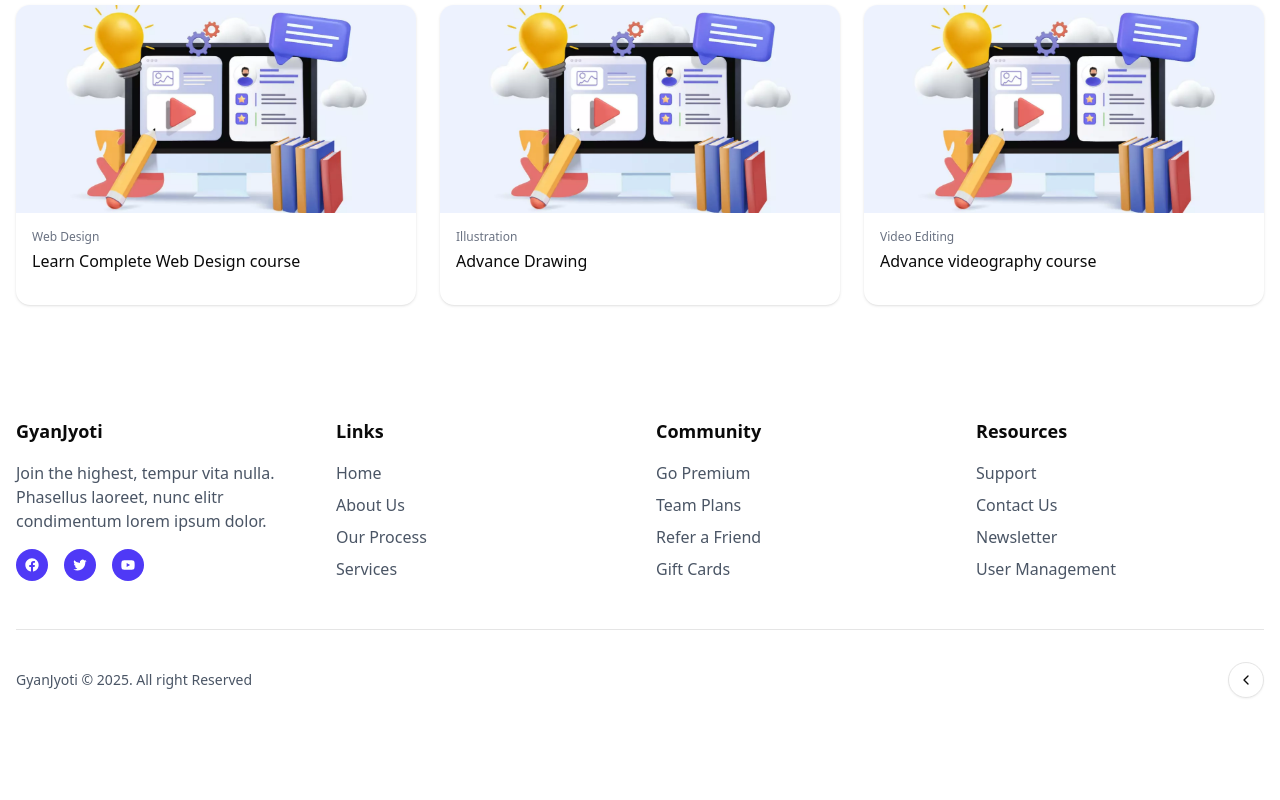
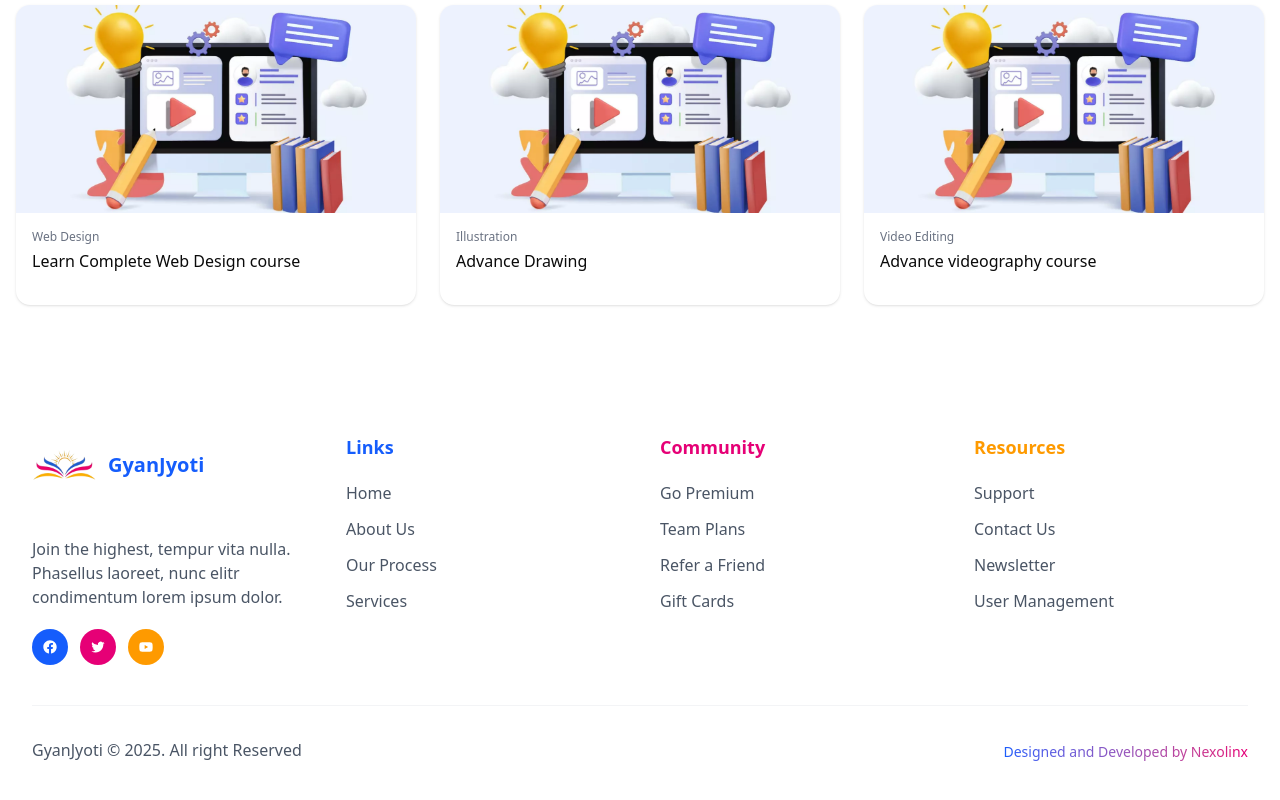
Before and after one commit to devshad7/gyanjyoti_v2, a Next.js app: page /1 in a window 1280 px wide. Shown: the part 551-1351 px from the top of the page. Before the commit the page ends 1297 px from the top, so only its background shows below. Built offline with nearby package versions, Linux system fonts and the light colour scheme; no server answers.

Commit message:
[FIXED]: Deployment error

```diff
--- a/src/components/layout/Categories.tsx
+++ b/src/components/layout/Categories.tsx
@@ -1,10 +1,10 @@
 import React from "react";
 import {
-  BarChart2,
   BookOpen,
   DollarSign,
-  MessageSquare,
   User,
+  Globe,
+  Atom,
 } from "lucide-react";
 import CategoryCard from "../ui/categoryCard";
 
@@ -21,43 +21,43 @@ const Categories = () => {
           <CategoryCard
             icon={<BookOpen className="w-6 h-6 text-indigo-600" />}
             title="General Stream Class 8-10"
-            url="/courses/design-and-development"
+            url="/courses"
             count="25+ courses available"
             bgColor="bg-blue-50"
           />
           <CategoryCard
-            icon={<MessageSquare className="w-6 h-6" />}
+            icon={<BookOpen className="w-6 h-6" />}
             title="Technical Stream CLass 9-10"
-            url="/courses/marketing-and-communication"
+            url="/courses"
             count="30+ courses available"
             bgColor="bg-indigo-50"
           />
           <CategoryCard
-            icon={<BarChart2 className="w-6 h-6 text-orange-600" />}
-            title="Digital Marketing"
-            url="/courses/digital-marketing"
-            count="150+ courses available"
+            icon={<Globe className="w-6 h-6 text-orange-600" />}
+            title="Web Development"
+            url="/courses"
+            count="10+ courses available"
             bgColor="bg-orange-50"
           />
           <CategoryCard
-            icon={<BarChart2 className="w-6 h-6 text-orange-600" />}
-            title="Business & Accounting"
-            url="/courses/business-accounting"
-            count="170+ courses available"
+            icon={<Atom className="w-6 h-6 text-orange-600" />}
+            title="Programming"
+            url="/courses"
+            count="7+ courses available"
             bgColor="bg-orange-50"
           />
           <CategoryCard
             icon={<DollarSign className="w-6 h-6 text-indigo-600" />}
-            title="Finance Management"
-            url="/courses/finance-management"
-            count="300+ courses available"
+            title="Digital Marketing"
+            url="/courses"
+            count="3+ courses available"
             bgColor="bg-purple-50"
           />
           <CategoryCard
             icon={<User className="w-6 h-6 text-green-600" />}
             title="Self Development"
-            url="/courses/self-development"
-            count="50+ courses available"
+            url="/courses"
+            count="soon....."
             bgColor="bg-green-50"
           />
         </div>
--- a/src/components/layout/Footer.tsx
+++ b/src/components/layout/Footer.tsx
@@ -1,22 +1,35 @@
 import Link from "next/link";
-import React from "react";
-import { Button } from "../ui/button";
+import Image from "next/image";
 
 const Footer = () => {
   return (
-    <>
-        <footer className="max-w-7xl mx-auto px-4 py-12">
-          <div className="grid grid-cols-1 md:grid-cols-4 gap-8">
+    <footer className="bg-white py-16">
+      <div className="max-w-7xl mx-auto px-6 md:px-8">
+        <div className="grid grid-cols-1 md:grid-cols-4 gap-10">
           <div>
-              <h3 className="text-lg font-bold mb-4">GyanJyoti</h3>
-              <p className="text-gray-600 mb-4">
-                Join the highest, tempur vita nulla. Phasellus laoreet, nunc
-                elitr condimentum lorem ipsum dolor.
+            <div className="flex items-center gap-3 mb-5">
+              <div className="flex items-center gap-3 mb-5">
+                <div className="relative w-16 h-16">
+                  {" "}
+                  {/* Adjust the width and height here */}
+                  <Image
+                    src="/assets/Gyan_logo.png?height=300&width=300"
+                    alt="GyanJyoti Logo"
+                    fill
+                    className="object-contain"
+                  />
+                </div>
+                <h3 className="text-xl font-bold text-blue-600">GyanJyoti</h3>
+              </div>
+            </div>
+            <p className="text-gray-600 mb-5">
+              Join the highest, tempur vita nulla. Phasellus laoreet, nunc elitr
+              condimentum lorem ipsum dolor.
             </p>
-              <div className="flex space-x-4">
+            <div className="flex space-x-3">
               <a
                 href="#"
-                  className="w-8 h-8 rounded-full bg-indigo-600 flex items-center justify-center text-white"
+                className="w-9 h-9 rounded-full bg-blue-600 hover:bg-blue-700 transition-colors flex items-center justify-center text-white"
               >
                 <span className="sr-only">Facebook</span>
                 <svg
@@ -34,7 +47,7 @@ const Footer = () => {
               </a>
               <a
                 href="#"
-                  className="w-8 h-8 rounded-full bg-indigo-600 flex items-center justify-center text-white"
+                className="w-9 h-9 rounded-full bg-pink-600 hover:bg-pink-700 transition-colors flex items-center justify-center text-white"
               >
                 <span className="sr-only">Twitter</span>
                 <svg
@@ -48,7 +61,7 @@ const Footer = () => {
               </a>
               <a
                 href="#"
-                  className="w-8 h-8 rounded-full bg-indigo-600 flex items-center justify-center text-white"
+                className="w-9 h-9 rounded-full bg-amber-500 hover:bg-amber-600 transition-colors flex items-center justify-center text-white"
               >
                 <span className="sr-only">YouTube</span>
                 <svg
@@ -67,12 +80,12 @@ const Footer = () => {
             </div>
           </div>
           <div>
-              <h3 className="text-lg font-bold mb-4">Links</h3>
-              <ul className="space-y-2">
+            <h3 className="text-lg font-bold mb-5 text-blue-600">Links</h3>
+            <ul className="space-y-3">
               <li>
                 <Link
                   href="/"
-                    className="text-gray-600 hover:text-indigo-600"
+                  className="text-gray-600 hover:text-pink-600 transition-colors"
                 >
                   Home
                 </Link>
@@ -80,7 +93,7 @@ const Footer = () => {
               <li>
                 <Link
                   href="/about"
-                    className="text-gray-600 hover:text-indigo-600"
+                  className="text-gray-600 hover:text-pink-600 transition-colors"
                 >
                   About Us
                 </Link>
@@ -88,7 +101,7 @@ const Footer = () => {
               <li>
                 <Link
                   href="/process"
-                    className="text-gray-600 hover:text-indigo-600"
+                  className="text-gray-600 hover:text-pink-600 transition-colors"
                 >
                   Our Process
                 </Link>
@@ -96,7 +109,7 @@ const Footer = () => {
               <li>
                 <Link
                   href="/services"
-                    className="text-gray-600 hover:text-indigo-600"
+                  className="text-gray-600 hover:text-pink-600 transition-colors"
                 >
                   Services
                 </Link>
@@ -104,12 +117,12 @@ const Footer = () => {
             </ul>
           </div>
           <div>
-              <h3 className="text-lg font-bold mb-4">Community</h3>
-              <ul className="space-y-2">
+            <h3 className="text-lg font-bold mb-5 text-pink-600">Community</h3>
+            <ul className="space-y-3">
               <li>
                 <Link
                   href="/premium"
-                    className="text-gray-600 hover:text-indigo-600"
+                  className="text-gray-600 hover:text-blue-600 transition-colors"
                 >
                   Go Premium
                 </Link>
@@ -117,7 +130,7 @@ const Footer = () => {
               <li>
                 <Link
                   href="/team"
-                    className="text-gray-600 hover:text-indigo-600"
+                  className="text-gray-600 hover:text-blue-600 transition-colors"
                 >
                   Team Plans
                 </Link>
@@ -125,7 +138,7 @@ const Footer = () => {
               <li>
                 <Link
                   href="/refer"
-                    className="text-gray-600 hover:text-indigo-600"
+                  className="text-gray-600 hover:text-blue-600 transition-colors"
                 >
                   Refer a Friend
                 </Link>
@@ -133,7 +146,7 @@ const Footer = () => {
               <li>
                 <Link
                   href="/gift"
-                    className="text-gray-600 hover:text-indigo-600"
+                  className="text-gray-600 hover:text-blue-600 transition-colors"
                 >
                   Gift Cards
                 </Link>
@@ -141,12 +154,12 @@ const Footer = () => {
             </ul>
           </div>
           <div>
-              <h3 className="text-lg font-bold mb-4">Resources</h3>
-              <ul className="space-y-2">
+            <h3 className="text-lg font-bold mb-5 text-amber-500">Resources</h3>
+            <ul className="space-y-3">
               <li>
                 <Link
                   href="/support"
-                    className="text-gray-600 hover:text-indigo-600"
+                  className="text-gray-600 hover:text-amber-500 transition-colors"
                 >
                   Support
                 </Link>
@@ -154,7 +167,7 @@ const Footer = () => {
               <li>
                 <Link
                   href="/contact"
-                    className="text-gray-600 hover:text-indigo-600"
+                  className="text-gray-600 hover:text-amber-500 transition-colors"
                 >
                   Contact Us
                 </Link>
@@ -162,7 +175,7 @@ const Footer = () => {
               <li>
                 <Link
                   href="/newsletter"
-                    className="text-gray-600 hover:text-indigo-600"
+                  className="text-gray-600 hover:text-amber-500 transition-colors"
                 >
                   Newsletter
                 </Link>
@@ -170,7 +183,7 @@ const Footer = () => {
               <li>
                 <Link
                   href="/management"
-                    className="text-gray-600 hover:text-indigo-600"
+                  className="text-gray-600 hover:text-amber-500 transition-colors"
                 >
                   User Management
                 </Link>
@@ -178,31 +191,21 @@ const Footer = () => {
             </ul>
           </div>
         </div>
-          <div className="border-t mt-12 pt-8 flex flex-col md:flex-row justify-between items-center">
-            <p className="text-gray-600 text-sm">
+
+        <div className="relative border-t border-gray-100 mt-10 pt-8">
+          <div className="flex flex-col md:flex-row justify-between items-center">
+            <p className="text-gray-600">
               GyanJyoti © 2025. All right Reserved
             </p>
-            <div className="mt-4 md:mt-0">
-              <Button variant="outline" size="icon" className="rounded-full">
-                <svg
-                  xmlns="http://www.w3.org/2000/svg"
-                  width="24"
-                  height="24"
-                  viewBox="0 0 24 24"
-                  fill="none"
-                  stroke="currentColor"
-                  strokeWidth="2"
-                  strokeLinecap="round"
-                  strokeLinejoin="round"
-                  className="w-4 h-4"
-                >
-                  <path d="m15 18-6-6 6-6" />
-                </svg>
-              </Button>
+          </div>
+          <div className="absolute bottom-0 right-0">
+            <p className="text-sm bg-gradient-to-r from-blue-600 to-pink-600 bg-clip-text text-transparent font-medium">
+              Designed and Developed by Nexolinx
+            </p>
+          </div>
         </div>
       </div>
     </footer>
-    </>
   );
 };
 
--- a/src/components/layout/Hero.tsx
+++ b/src/components/layout/Hero.tsx
@@ -26,7 +26,7 @@ const Hero = () => {
           <p className="text-gray-600 mb-8 max-w-xl text-base sm:text-lg font-normal animate-fade-in">
             Access high-quality courses, interactive lessons, and expert
             mentorship to expand your knowledge and skills in a supportive
-            digital learning environment.
+            digital learning environment with GyanJyoti.
           </p>
           {/* Buttons */}
           <div className="flex flex-col sm:flex-row gap-4 w-full animate-fade-in">
--- a/src/components/layout/Newsletter.tsx
+++ b/src/components/layout/Newsletter.tsx
@@ -1,30 +1,60 @@
-import React from "react";
-import { Input } from "../ui/input";
-import { Button } from "../ui/button";
+import { Input } from "../ui/input"
+import { Button } from "../ui/button"
 
 const Newsletter = () => {
   return (
-    <>
-        <section className="max-w-7xl mx-auto px-4 py-16 bg-gray-50">
-          <div className="max-w-xl mx-auto text-center">
-            <h2 className="text-2xl font-bold mb-4">Subscribe Newsletter</h2>
-            <p className="text-gray-600 mb-6">
-              You learn today and earn tomorrow. The roots of education are
-              bitter but the fruits are sweet.
+    <section className="relative overflow-hidden py-10"> {/* Reduced padding */}
+      {/* Background elements */}
+      <div className="absolute -top-16 -left-16 w-48 h-48 rounded-full bg-blue-600 opacity-10 blur-3xl"></div> {/* Reduced size */}
+      <div className="absolute -bottom-16 -right-16 w-48 h-48 rounded-full bg-pink-600 opacity-10 blur-3xl"></div> {/* Reduced size */}
+      <div className="absolute top-1/2 left-1/2 transform -translate-x-1/2 -translate-y-1/2 w-72 h-72 rounded-full bg-amber-500 opacity-5 blur-3xl"></div> {/* Reduced size */}
+
+      <div className="relative max-w-xl mx-auto text-center px-4">
+        <div className="flex justify-center mb-4"> {/* Reduced margin */}
+          <div className="w-12 h-12 bg-amber-500 rounded-full flex items-center justify-center shadow-lg"> {/* Reduced size */}
+            <svg
+              xmlns="http://www.w3.org/2000/svg"
+              className="h-6 w-6 text-white" // Reduced size
+              fill="none"
+              viewBox="0 0 24 24"
+              stroke="currentColor"
+            >
+              <path
+                strokeLinecap="round"
+                strokeLinejoin="round"
+                strokeWidth={2}
+                d="M3 8l7.89 5.26a2 2 0 002.22 0L21 8M5 19h14a2 2 0 002-2V7a2 2 0 00-2-2H5a2 2 0 00-2 2v10a2 2 0 002 2z"
+              />
+            </svg>
+          </div>
+        </div>
+
+        <h2 className="text-2xl md:text-3xl font-bold mb-3 bg-gradient-to-r from-blue-600 via-pink-600 to-amber-500 bg-clip-text text-transparent">
+          Subscribe Newsletter
+        </h2>
+
+        <p className="text-gray-600 mb-6 text-base">
+          You learn today and earn tomorrow. The roots of education are bitter but the fruits are sweet.
         </p>
-            <div className="flex gap-2">
+
+        <div className="flex flex-col sm:flex-row gap-2 relative z-10">
           <Input
             placeholder="Enter Your Email Address"
-                className="flex-1"
+            className="flex-1 border-2 border-gray-200 focus-visible:ring-blue-600 focus-visible:border-blue-600 h-10 px-4 rounded-lg shadow-sm"
           />
-              <Button className="bg-indigo-600 hover:bg-indigo-700">
+          <Button className="bg-gradient-to-r from-blue-600 to-pink-600 hover:from-blue-700 hover:to-pink-700 transition-all duration-300 h-10 px-6 rounded-lg font-medium text-white shadow-md"> {/* Reduced height */}
             Subscribe
           </Button>
         </div>
+
+        <div className="flex justify-center mt-6 space-x-4">
+          <span className="w-2 h-2 rounded-full bg-blue-600"></span>
+          <span className="w-2 h-2 rounded-full bg-pink-600"></span>
+          <span className="w-2 h-2 rounded-full bg-amber-500"></span>
+        </div>
       </div>
     </section>
-    </>
-  );
-};
+  )
+}
 
-export default Newsletter;
+export default Newsletter
--- a/src/components/layout/PopularCourses.tsx
+++ b/src/components/layout/PopularCourses.tsx
@@ -23,48 +23,41 @@ const PopularCourses = () => {
             title="Learn app development in 30 days"
             category="Web Design"
             students="500+"
-            rating="4.8"
-            price="$120.00"
+
           />
           <CourseCard
             image="/assets/course_preview.webp"
             title="Advance motion graphics"
             category="Animation Design"
             students="400+"
-            rating="4.9"
-            price="$150.00"
           />
           <CourseCard
             image="/assets/course_preview.webp"
             title="Learn CMS Development"
             category="Web Design"
             students="300+"
-            rating="4.8"
-            price="$135.00"
+
           />
           <CourseCard
             image="/assets/course_preview.webp"
             title="Learn Complete Web Design course"
             category="Web Design"
             students="500+"
-            rating="4.8"
-            price="$120.00"
+
           />
           <CourseCard
             image="/assets/course_preview.webp"
             title="Advance Drawing"
             category="Illustration"
             students="400+"
-            rating="4.7"
-            price="$105.00"
+
           />
           <CourseCard
             image="/assets/course_preview.webp"
             title="Advance videography course"
             category="Video Editing"
             students="300+"
-            rating="4.8"
-            price="$145.00"
+
           />
         </div>
       </section>
--- a/src/types/CategoryCardProps.tsx
+++ b/src/types/CategoryCardProps.tsx
@@ -1,8 +1,5 @@
 export type CategoryCardProps = {
   icon: React.ReactNode;
-  id: string | number;
-  description:string;
-  hours:string | number;
   title: string;
   url: string;
   count: string | number;
```
Lines whose indentation alone changed are shown as unchanged.
